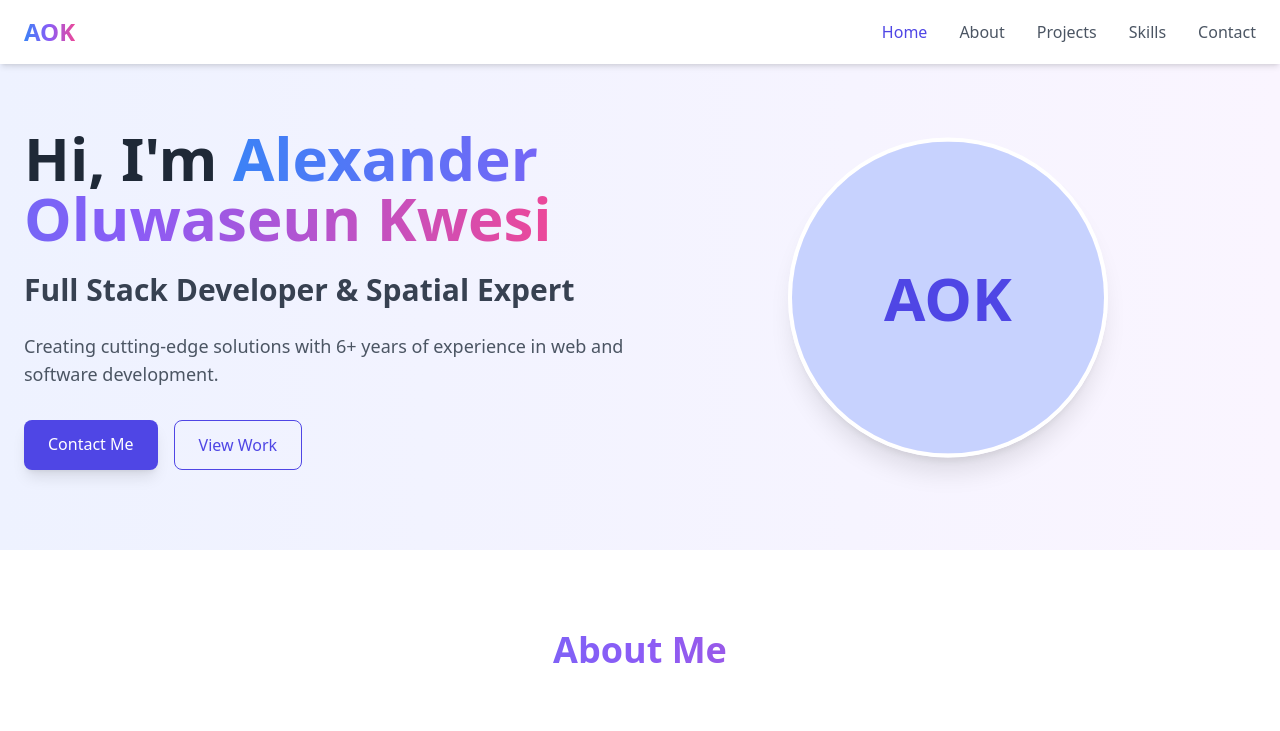
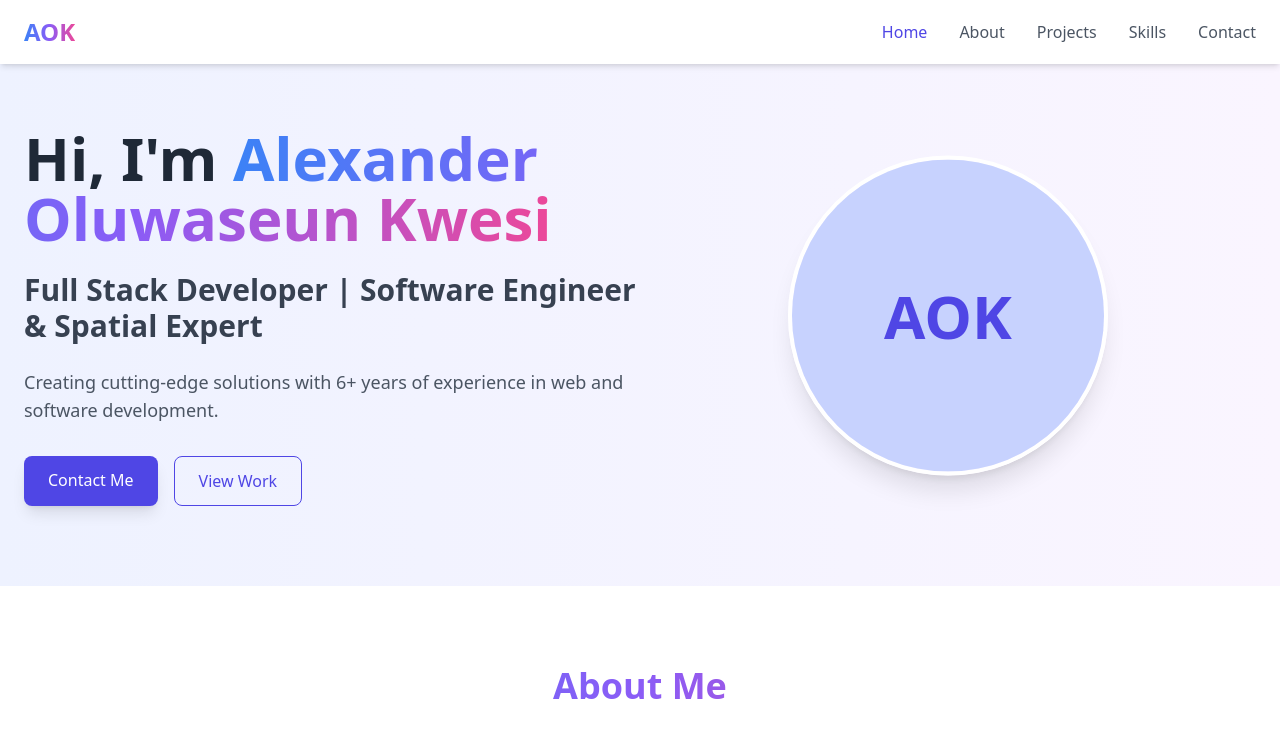
Before and after one commit to alexanderkwesi/Alexander-Oluwaseun-Kwesi-s-Portfolio, a plain HTML site: page index.html in a window 1280 px wide. Shown: the top 731 px of the page. Drawn offline with nearby package versions, Linux system fonts and the light colour scheme.

Commit message:
Update index.html

```diff
--- a/index.html
+++ b/index.html
@@ -3,8 +3,8 @@
 <head>
     <meta charset="UTF-8">
     <meta name="viewport" content="width=device-width, initial-scale=1.0">
-    <meta name="description" content="Alexander Kwesi's Portfolio - Full Stack Developer">
-    <title>Alexander Kwesi | Full Stack Developer</title>
+    <meta name="description" content="Alexander Oluwaseun Kwesi's Portfolio - Full Stack Developer | Software Engineer">
+    <title>Alexander Oluwaseun Kwesi | Full Stack Developer | Software Engineer</title>
     <script src="https://cdn.tailwindcss.com"></script>
     <link href="https://fonts.googleapis.com/css2?family=Montserrat:wght@400;600;700;900&family=Alfa+Slab+One&display=swap" rel="stylesheet">
     <script src="https://cdnjs.cloudflare.com/ajax/libs/jquery/3.7.1/jquery.min.js"></script>
@@ -75,7 +75,7 @@
                     Hi, I'm <span class="gradient-text">Alexander Oluwaseun Kwesi</span>
                 </h1>
                 <h2 class="text-2xl md:text-3xl font-semibold mb-6 text-gray-700">
-                    Full Stack Developer & Spatial Expert
+                    Full Stack Developer | Software Engineer & Spatial Expert
                 </h2>
                 <p class="text-lg mb-8 text-gray-600">
                     Creating cutting-edge solutions with 6+ years of experience in web and software development.
```
